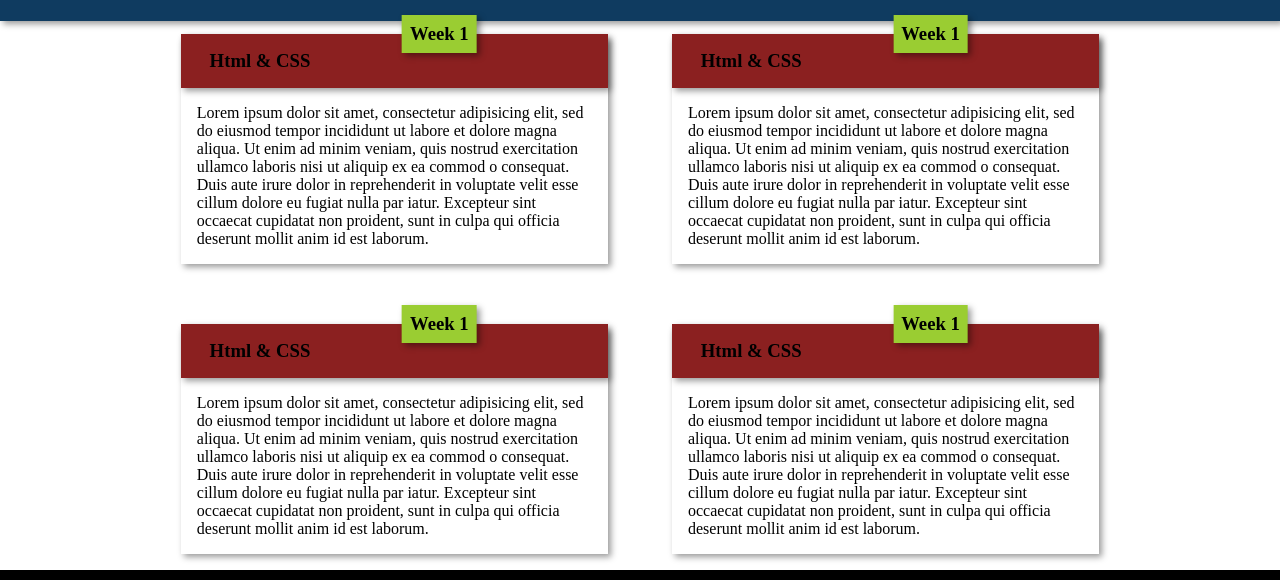
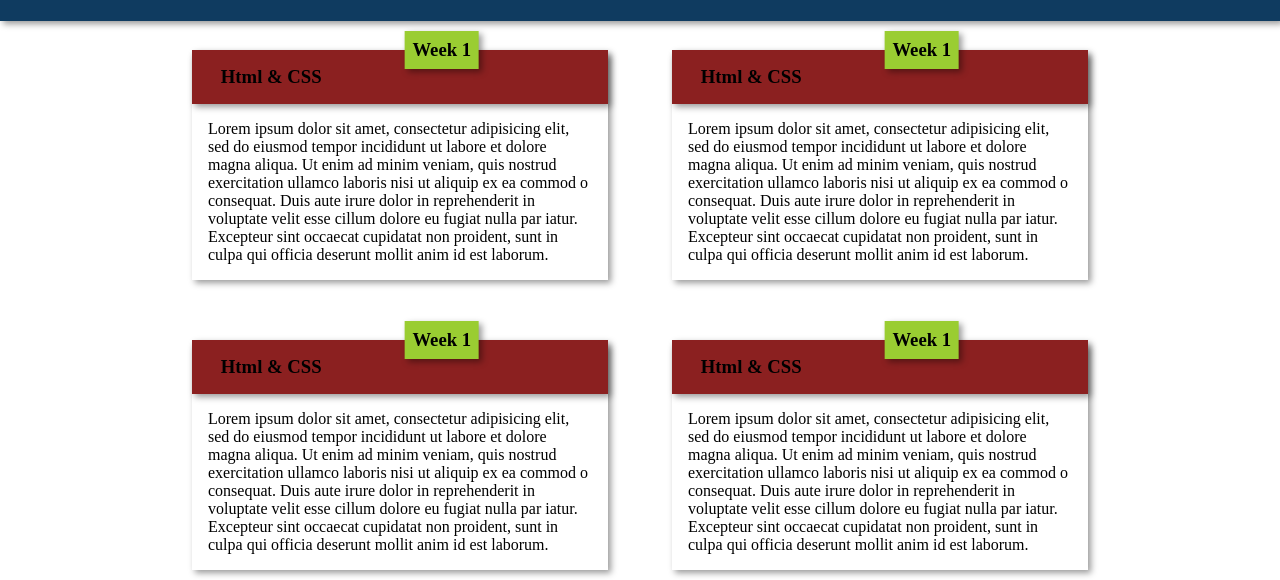
Before and after one commit to ShaunWMusic/07-portofolio-site, a website: page public/blog.html in a window 1280 px wide. Shown: the part 78-658 px from the top of the page. Drawn offline with nearby package versions, Linux system fonts and the light colour scheme; files that its build step writes are made by us from their sources.

Commit message:
Add padding to section

```diff
--- a/styles/components/blog.scss
+++ b/styles/components/blog.scss
@@ -1,6 +1,10 @@
 .container {
   max-width: 65rem;
   margin: 0 auto;
+}
+
+.blog {
+  padding: $gutter;
 }
 
 .grid {
```
